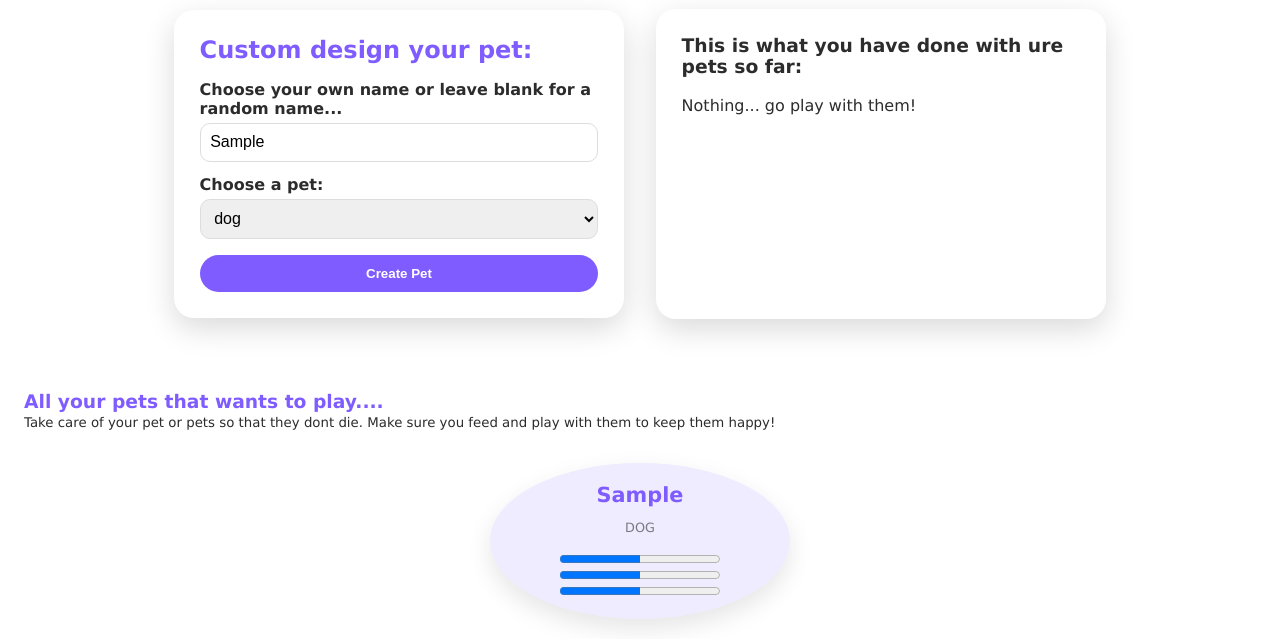
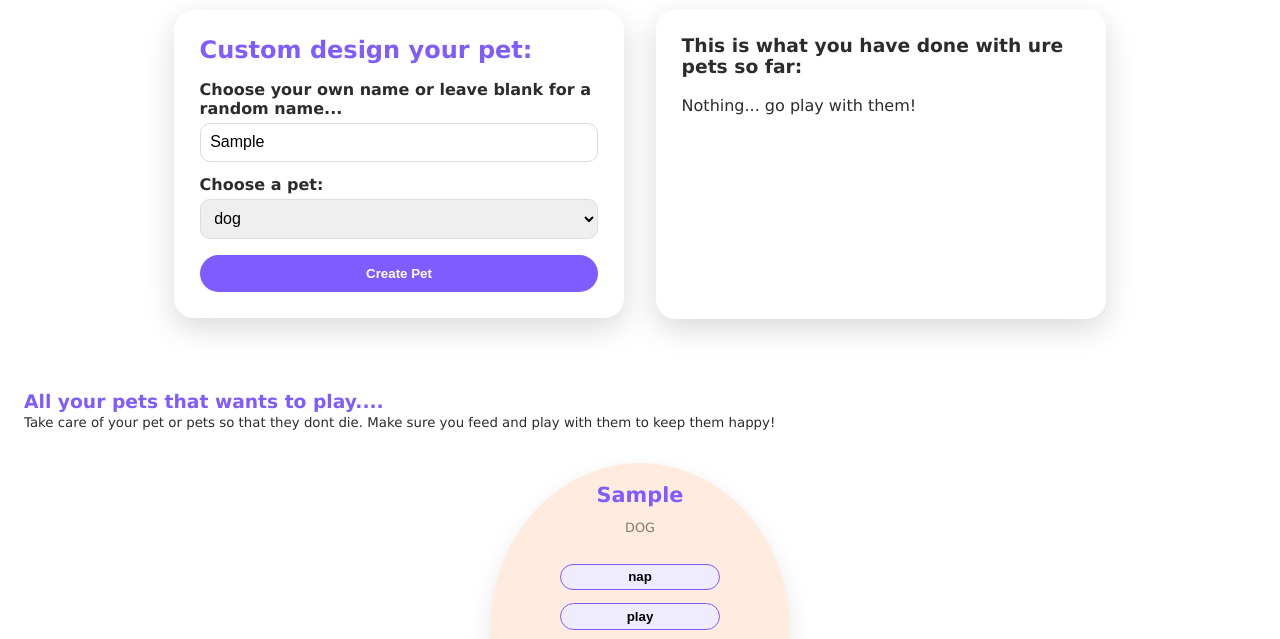
Before and after one commit to Pauline444/tamagotchi, a website: page index.html in a window 1280 px wide. Both pictures are taken after typing "Sample" into the empty fields and a click on the button "Create Pet". Shown: the part 145-784 px from the top of the page. Drawn offline with Linux system fonts and the light colour scheme.

Commit message:
adding progress bars and buttons to Tamagotchi class

```diff
--- a/script.js
+++ b/script.js
@@ -87,9 +87,9 @@ const petManager = new PetManager();
 
 
 class Tamagotchi {
-    constructor(pet, container) {
+    constructor(pet, cards) {
         this.pet = pet;
-        this.container = container;
+        this.cards = cards;
         this.card = null;
 
         this.energy = null;
@@ -100,13 +100,79 @@ class Tamagotchi {
     }
 
     render() {
+        this.card = document.createElement('div');
+        this.card.className = 'pet-card';
 
+        const h4 = document.createElement('h4');
+        h4.className = 'name';
+        h4.textContent = this.pet.name;
+        const p = document.createElement('p');
+        p.className = 'animal-type';
+        p.textContent = this.pet.type;
+
+        this.card.append(h4, p, this.progress());
+        this.cards.appendChild(this.card);
     }
 
-    uppdateBars() {
+    progress() { // skapa ui
+        const progressBar = document.createElement('div');
+        progressBar.className = 'progress-bar';
 
+        const napBtn = document.createElement('button');
+        napBtn.textContent = 'nap';
+        napBtn.addEventListener('click', () => {
+            this.pet.nap()
+            this.uppdateBars()
+        });
+
+        const playBtn = document.createElement('button');
+        playBtn.textContent = 'play';
+        playBtn.addEventListener('click', () => {
+            this.pet.play()
+            this.uppdateBars()
+        });
+
+        const eatBtn = document.createElement('button');
+        eatBtn.textContent = 'eat';
+        eatBtn.addEventListener('click', () => {
+            this.pet.eat()
+            this.uppdateBars()
+        });
+
+        const energyText = document.createElement('small');
+        energyText.textContent = 'energy';
+        energyText.style.marginTop = '15px';
+        this.energyBar = document.createElement('progress');
+        this.energyBar.max = 100;
+        this.energyBar.value = this.pet.energy;
+
+        const happinessText = document.createElement('small');
+        happinessText.textContent = 'happiness';
+        this.happinessBar = document.createElement('progress');
+        this.happinessBar.textContent = 'happiness';
+        this.happinessBar.max = 100;
+        this.happinessBar.value = this.pet.happiness;
+
+        const fullnessText = document.createElement('small');
+        fullnessText.textContent = 'fullness';
+        this.fullnessBar = document.createElement('progress');
+        this.fullnessBar.textContent = 'fullness';
+        this.fullnessBar.max = 100;
+        this.fullnessBar.value = this.pet.fullness;
+
+        progressBar.append(napBtn, playBtn, eatBtn, energyText, this.energyBar, happinessText, this.happinessBar, fullnessText, this.fullnessBar);
+
+        return progressBar;
+    }
+
+    uppdateBars() { // uppdatera ui
+        this.energyBar.value = this.pet.energy;
+        this.happinessBar.value = this.pet.happiness;
+        this.fullnessBar.value = this.pet.fullness;
     }
 }
+
+
 
 
 
@@ -122,70 +188,6 @@ const randomName = async () => {
         console.log('API Error; ' + error.message);
         return 'Unknown';
     }
-}
-
-
-
-
-
-
-
-// Kortet som ser bra ut i HTML - ändra det till js och DOM-referenser ist
-const renderPetCard = (pet) => {
-    const card = document.createElement('div');
-    card.className = 'pet-card';
-
-    const h4 = document.createElement('h4');
-    h4.className = 'name';
-    h4.textContent = pet.name;
-    const p = document.createElement('p');
-    p.className = 'animal-type';
-    p.textContent = pet.type;
-
-
-    card.appendChild(h4);
-    card.appendChild(p);
-    card.appendChild(progress(pet));
-
-    // card.innerHTML = `
-    //                 <div class="progress-bar">
-    //                     <button onclick=${pet.nap()}>Nap</button><br>
-    //                     <progress value="50" max="100"></progress><br>
-    //                     <button onclick=${pet.play()}>Play</button><br>
-    //                     <progress value="50" max="100"></progress><br>
-    //                     <button onclick=${pet.eat()}>Eat</button><br>
-    //                     <progress value="50" max="100"></progress>
-    //                 </div>
-    // `;
-    petCards.appendChild(card);
-}
-
-
-const progress = (pet) => {
-
-    const progressBar = document.createElement('div');
-    progressBar.className = 'progress-bar';
-
-    const energyBar = document.createElement('progress');
-    energyBar.max = 100;
-    energyBar.value = pet.energy;
-
-    // nap btn osv... mellan varje progress
-    // Skapa här eller en egen funktion?
-
-    const happinessBar = document.createElement('progress');
-    happinessBar.max = 100;
-    happinessBar.value = pet.happiness;
-
-    const fullnessBar = document.createElement('progress');
-    fullnessBar.max = 100;
-    fullnessBar.value = pet.fullness;
-
-    progressBar.appendChild(energyBar);
-    progressBar.appendChild(happinessBar);
-    progressBar.appendChild(fullnessBar);
-
-    return progressBar;
 }
 
 
@@ -211,5 +213,5 @@ petBtn.addEventListener('click', async (e) => {
     const pet = new Pet(name, type);
     petManager.addPet(pet);
 
-    renderPetCard(pet);
+    new Tamagotchi(pet, petCards);
 });
--- a/styles.css
+++ b/styles.css
@@ -123,7 +123,7 @@ main {
     justify-content: center;
     align-items: center;
     box-shadow: 0 10px 25px rgba(0, 0, 0, 0.10);
-    background-color: #f0ecff;
+    background-color: #ffecdf;
     border-radius: 100%;
     padding: 20px;
     width: 300px;
@@ -157,6 +157,10 @@ main {
     align-items: center;
 }
 
+.progress-bar small {
+    color: #7f5cff;
+}
+
 .progress-bar button {
     margin-top: 0.8rem;
     width: 100%;
```
